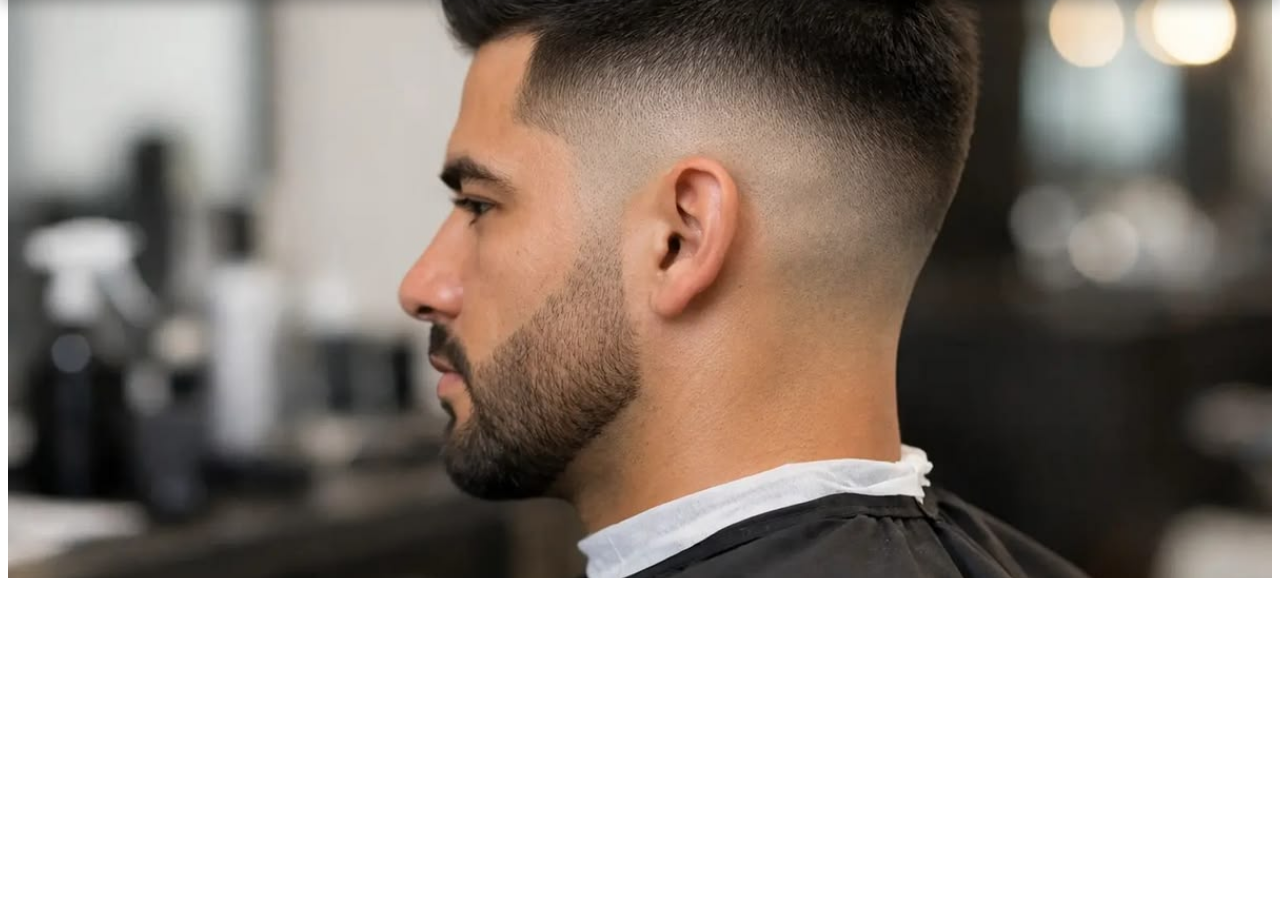
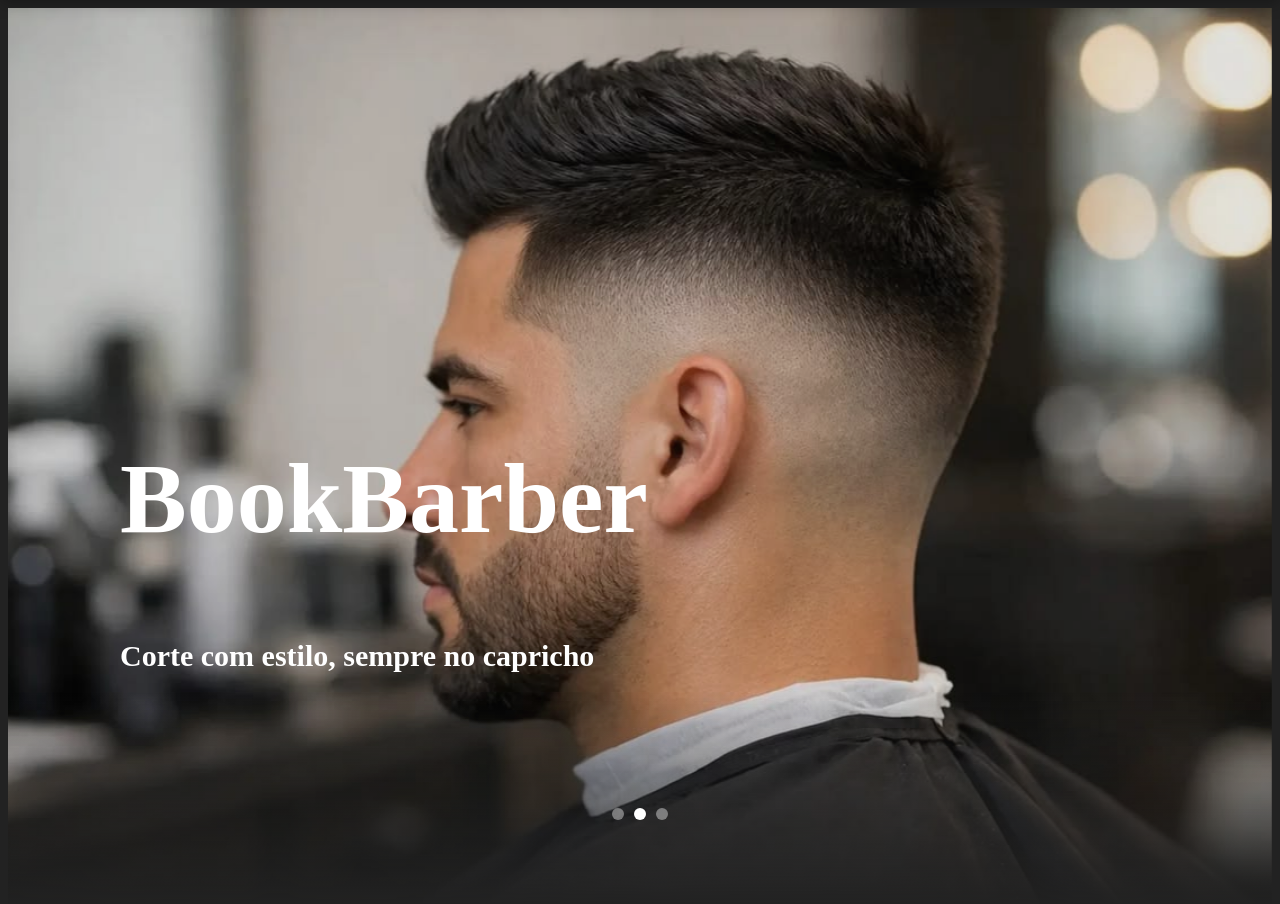
Before and after one commit to Joao-Vitor-Frare/BookBarber, a plain HTML site: page index.html in a window 1280 px wide. Shown: the part 80-984 px from the top of the page. Drawn offline with Linux system fonts and the light colour scheme.

Commit message:
continuação do banner

```diff
--- /dev/null
+++ b/config.js
@@ -0,0 +1,10 @@
+const config = {
+  nomeBanner: "BookBarber",
+  descBanner: "Corte com estilo, sempre no capricho",
+  imagensBanner: [
+    "/media/imagem-banner-1.jpg",
+    "/media/imagem-banner-1.jpg",
+    "/media/imagem-banner-1.jpg",
+
+  ],
+};
--- a/index.html
+++ b/index.html
@@ -4,6 +4,7 @@
     <meta charset="UTF-8">
     <link rel="stylesheet" href="style.css">
     <script src="script.js" defer></script>
+    <script src="config.js"></script>
     <meta name="viewport" content="width=device-width, initial-scale=1.0">
     <title>BookBarber</title>
 </head>
@@ -35,8 +36,10 @@
     </header>
 
     <section class="banner" id="inicio">
-        <h1 id="nomeBanner"></h1>
-        <h2 id="descBanner"></h2>
+        <div class="escritas-banner">
+        <h1 class="nome-banner" id="nomeBanner"></h1>
+        <h2 class="desc-banner" id="descBanner"></h2>
+        </div>
     </section>
 
     <br><br><br><br><br><br><br><br><br><br><br><br><br><br><br><br><br><br><br><br><br><br><br><br><br><br><br><br><br><br><br><br><br><br><br><br><br><br><br><br><br><br><br><br><br><br><br><br><br><br><br><br><br><br><br><br><br><br><br><br><br><br><br><br><br><br><br><br><br><br><br><br><br><br><br><br><br><br><br><br><br><br><br><br><br><br><br><br><br><br><br><br><br><br><br><br><br><br><br><br><br><br><br><br><br><br><br><br>
--- a/script.js
+++ b/script.js
@@ -24,10 +24,69 @@ window.addEventListener('resize', function() {
 
 let ultimaPosicao = 0;
 
-const config = {
-  nomeBanner: "Seu nome",
-  descBanner: "Sua descrição",
-};
+// script.js
 
-document.getElementById("titulo").textContent = config.nomeBanner;
-document.getElementById("slogan").textContent = config.descBanner;
+// título e descrição
+document.getElementById("nomeBanner").textContent = config.nomeBanner;
+document.getElementById("descBanner").textContent = config.descBanner;
+
+// carrossel de fundo
+const imagensBanner = config.imagensBanner.slice(0, 5); // limita a no máximo 5
+
+if (imagensBanner.length < 2) {
+  console.warn("Adicione pelo menos 2 imagens no banner.");
+}
+
+const banner = document.getElementById("inicio");
+let indiceAtual = 0;
+let intervaloAuto;
+
+imagensBanner.forEach((img, i) => {
+  const slide = document.createElement("div");
+  slide.classList.add("bg-slide");
+  slide.style.backgroundImage = `url(${img})`;
+  if (i === 0) slide.classList.add("ativo");
+  banner.appendChild(slide);
+});
+
+const dotsContainer = document.createElement("div");
+dotsContainer.classList.add("banner-dots");
+banner.appendChild(dotsContainer);
+
+imagensBanner.forEach((img, i) => {
+  const dot = document.createElement("span");
+  dot.classList.add("dot");
+  if (i === 0) dot.classList.add("ativo");
+  dot.addEventListener("click", () => irParaSlide(i));
+  dotsContainer.appendChild(dot);
+});
+
+const slides = document.querySelectorAll(".bg-slide");
+const dots = document.querySelectorAll(".dot");
+
+function mostrarSlide(indice) {
+  slides[indiceAtual].classList.remove("ativo");
+  dots[indiceAtual].classList.remove("ativo");
+
+  indiceAtual = indice;
+
+  slides[indiceAtual].classList.add("ativo");
+  dots[indiceAtual].classList.add("ativo");
+}
+
+function trocarSlideAuto() {
+  const proximo = (indiceAtual + 1) % slides.length;
+  mostrarSlide(proximo);
+}
+
+function irParaSlide(indice) {
+  mostrarSlide(indice);
+  reiniciarAutoPlay();
+}
+
+function reiniciarAutoPlay() {
+  clearInterval(intervaloAuto);
+  intervaloAuto = setInterval(trocarSlideAuto, 4000);
+}
+
+reiniciarAutoPlay();
--- a/style.css
+++ b/style.css
@@ -1,3 +1,7 @@
+body{
+    background-color: rgb(34, 34, 34);
+    color: white;
+}
 
 .barranav{
     position: fixed;
@@ -140,12 +144,78 @@ nav a{
 }
 
 .banner{
-    background-image: url(/media/imagem-banner-1.jpg);
-    background-image: url(/media/imagem-banner-1.jpg);
+    position: relative;
     display: flex;
-    position: relative;
+
+    top: 80px;
+    height: 900px;
+    width: 100%;
+
+    overflow: hidden;
+}
+
+.banner .bg-slide{
+    position: absolute;
+    top: 0;
+    left: 0;
+    width: 100%;
+    height: 100%;
+
     background-size: cover;
     background-position: center;
 
-    height: 650px;
+    opacity: 0;
+    transition: opacity 1.5s ease-in-out;
+    z-index: -1;
 }
+
+.banner .bg-slide.ativo {
+    opacity: 1;
+}
+
+.banner-dots {
+    position: absolute;
+    bottom: 20px;
+    top: 800px;
+    left: 50%;
+    transform: translateX(-50%);
+    display: flex;
+    gap: 10px;
+    z-index: 2;
+}
+
+.banner-dots .dot {
+    width: 12px;
+    height: 12px;
+    border-radius: 50%;
+    background: rgba(255, 255, 255, 0.4);
+    cursor: pointer;
+    transition: background 0.3s ease;
+}
+
+.banner-dots .dot.ativo {
+    background: rgba(255, 255, 255, 1);
+}
+
+.banner::before {
+    content: "";
+    position: absolute;
+    top: 685px;
+    left: 0;
+    width: 100%;
+    height: 24%;
+    background: linear-gradient(to top, rgba(34, 34, 34), rgba(0, 0, 0 ,0));
+}
+
+.escritas-banner{
+    margin-top: 350px;
+    padding-left: clamp(40px, calc(40vw - 400px), 150px);
+}
+
+.nome-banner{
+    font-size: 100px;
+}
+
+.desc-banner{
+    font-size: 30px;
+}
```
